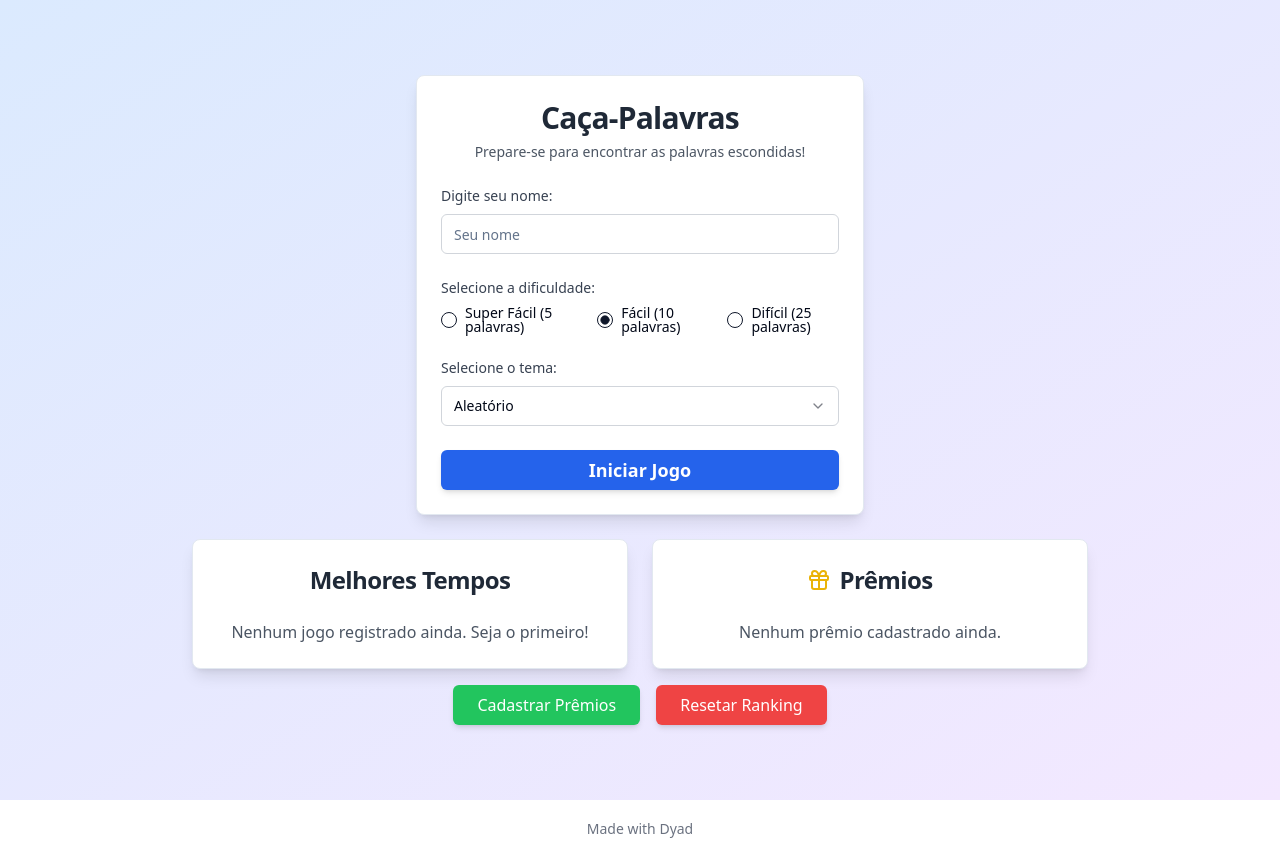
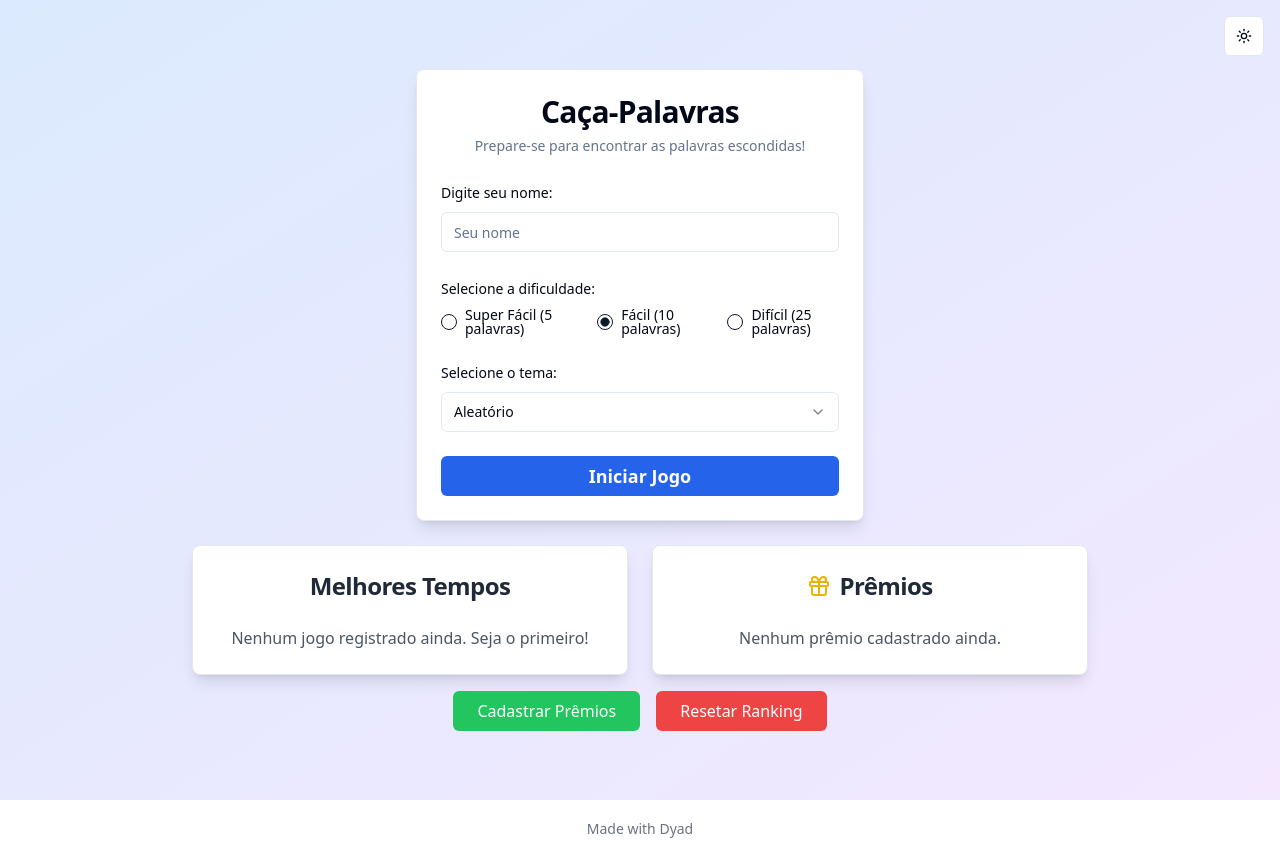
Before and after one commit to Dev-ICSN/Jogo-Ca-a-Palavras, a React (Vite) app: page / in a window 1280 px wide. Built offline with nearby package versions, Linux system fonts and the light colour scheme.

Commit message:
[dyad] Adicionando seletor de tema claro/escuro - wrote 6 file(s) + extra files edited outside of Dyad

```diff
--- a/src/components/WelcomeScreen.tsx
+++ b/src/components/WelcomeScreen.tsx
@@ -12,6 +12,7 @@ import Ranking from "@/components/Ranking";
 import PrizeList from "@/components/PrizeList";
 import { RankingEntry } from "@/utils/rankingStorage";
 import { Select, SelectContent, SelectItem, SelectTrigger, SelectValue } from "@/components/ui/select";
+import { ThemeToggle } from "@/components/theme-toggle";
 
 interface WelcomeScreenProps {
   onStartGame: (playerName: string, difficulty: "super-easy" | "easy" | "hard", theme: "kitchen" | "home" | "work" | "random") => void;
@@ -35,17 +36,20 @@ const WelcomeScreen: React.FC<WelcomeScreenProps> = ({ onStartGame, ranking, pri
   };
 
   return (
-    <div className="flex flex-col items-center justify-center min-h-screen bg-gradient-to-br from-blue-100 to-purple-100 p-4">
+    <div className="relative flex flex-col items-center justify-center min-h-screen bg-gradient-to-br from-blue-100 to-purple-100 p-4 dark:from-slate-900 dark:to-slate-950">
+      <div className="absolute top-4 right-4">
+        <ThemeToggle />
+      </div>
       <Card className="w-full max-w-md shadow-lg">
         <CardHeader className="text-center">
-          <CardTitle className="text-3xl font-bold text-gray-800">Caça-Palavras</CardTitle>
-          <CardDescription className="text-gray-600 mt-2">
+          <CardTitle className="text-3xl font-bold">Caça-Palavras</CardTitle>
+          <CardDescription className="mt-2">
             Prepare-se para encontrar as palavras escondidas!
           </CardDescription>
         </CardHeader>
         <CardContent className="space-y-6">
           <div className="space-y-2">
-            <Label htmlFor="playerName" className="block text-sm font-medium text-gray-700">
+            <Label htmlFor="playerName">
               Digite seu nome:
             </Label>
             <Input
@@ -54,7 +58,6 @@ const WelcomeScreen: React.FC<WelcomeScreenProps> = ({ onStartGame, ranking, pri
               placeholder="Seu nome"
               value={playerName}
               onChange={(e) => setPlayerName(e.target.value)}
-              className="w-full p-3 border border-gray-300 rounded-md focus:ring-2 focus:ring-blue-500 focus:border-blue-500"
               onKeyPress={(e) => {
                 if (e.key === 'Enter') {
                   handleStartGame();
@@ -63,7 +66,7 @@ const WelcomeScreen: React.FC<WelcomeScreenProps> = ({ onStartGame, ranking, pri
             />
           </div>
           <div className="space-y-2">
-            <Label className="block text-sm font-medium text-gray-700">
+            <Label>
               Selecione a dificuldade:
             </Label>
             <RadioGroup
@@ -86,11 +89,11 @@ const WelcomeScreen: React.FC<WelcomeScreenProps> = ({ onStartGame, ranking, pri
             </RadioGroup>
           </div>
           <div className="space-y-2">
-            <Label htmlFor="theme-select" className="block text-sm font-medium text-gray-700">
+            <Label htmlFor="theme-select">
               Selecione o tema:
             </Label>
             <Select onValueChange={(value: "kitchen" | "home" | "work" | "random") => setTheme(value)} defaultValue="random">
-              <SelectTrigger id="theme-select" className="w-full p-3 border border-gray-300 rounded-md focus:ring-2 focus:ring-blue-500 focus:border-blue-500">
+              <SelectTrigger id="theme-select">
                 <SelectValue placeholder="Selecione um tema" />
               </SelectTrigger>
               <SelectContent>
@@ -103,7 +106,7 @@ const WelcomeScreen: React.FC<WelcomeScreenProps> = ({ onStartGame, ranking, pri
           </div>
           <Button
             onClick={handleStartGame}
-            className="w-full py-3 text-lg font-semibold bg-blue-600 hover:bg-blue-700 text-white rounded-md shadow-md transition-colors duration-200"
+            className="w-full py-3 text-lg font-semibold bg-blue-600 hover:bg-blue-700 text-white"
           >
             Iniciar Jogo
           </Button>
@@ -118,14 +121,14 @@ const WelcomeScreen: React.FC<WelcomeScreenProps> = ({ onStartGame, ranking, pri
       <div className="flex gap-4 mt-4">
         <Link to="/prizes">
           <Button
-            className="py-2 px-6 text-md bg-green-500 hover:bg-green-600 text-white rounded-md shadow-md transition-colors duration-200"
+            className="py-2 px-6 text-md bg-green-500 hover:bg-green-600 text-white"
           >
             Cadastrar Prêmios
           </Button>
         </Link>
         <Button
           onClick={onClearRanking}
-          className="py-2 px-6 text-md bg-red-500 hover:bg-red-600 text-white rounded-md shadow-md transition-colors duration-200"
+          className="py-2 px-6 text-md bg-red-500 hover:bg-red-600 text-white"
         >
           Resetar Ranking
         </Button>
--- /dev/null
+++ b/src/components/theme-provider.tsx
@@ -0,0 +1,9 @@
+"use client"
+
+import * as React from "react"
+import { ThemeProvider as NextThemesProvider } from "next-themes"
+import { type ThemeProviderProps } from "next-themes/dist/types"
+
+export function ThemeProvider({ children, ...props }: ThemeProviderProps) {
+  return <NextThemesProvider {...props}>{children}</NextThemesProvider>
+}
--- /dev/null
+++ b/src/components/theme-toggle.tsx
@@ -0,0 +1,40 @@
+"use client"
+
+import * as React from "react"
+import { Moon, Sun } from "lucide-react"
+import { useTheme } from "next-themes"
+
+import { Button } from "@/components/ui/button"
+import {
+  DropdownMenu,
+  DropdownMenuContent,
+  DropdownMenuItem,
+  DropdownMenuTrigger,
+} from "@/components/ui/dropdown-menu"
+
+export function ThemeToggle() {
+  const { setTheme } = useTheme()
+
+  return (
+    <DropdownMenu>
+      <DropdownMenuTrigger asChild>
+        <Button variant="outline" size="icon">
+          <Sun className="h-[1.2rem] w-[1.2rem] rotate-0 scale-100 transition-all dark:-rotate-90 dark:scale-0" />
+          <Moon className="absolute h-[1.2rem] w-[1.2rem] rotate-90 scale-0 transition-all dark:rotate-0 dark:scale-100" />
+          <span className="sr-only">Toggle theme</span>
+        </Button>
+      </DropdownMenuTrigger>
+      <DropdownMenuContent align="end">
+        <DropdownMenuItem onClick={() => setTheme("light")}>
+          Claro
+        </DropdownMenuItem>
+        <DropdownMenuItem onClick={() => setTheme("dark")}>
+          Escuro
+        </DropdownMenuItem>
+        <DropdownMenuItem onClick={() => setTheme("system")}>
+          Sistema
+        </DropdownMenuItem>
+      </DropdownMenuContent>
+    </DropdownMenu>
+  )
+}
--- a/src/main.tsx
+++ b/src/main.tsx
@@ -1,5 +1,10 @@
 import { createRoot } from "react-dom/client";
 import App from "./App.tsx";
 import "./globals.css";
+import { ThemeProvider } from "@/components/theme-provider";
 
-createRoot(document.getElementById("root")!).render(<App />);
+createRoot(document.getElementById("root")!).render(
+  <ThemeProvider attribute="class" defaultTheme="system" enableSystem>
+    <App />
+  </ThemeProvider>
+);
--- a/src/pages/Prizes.tsx
+++ b/src/pages/Prizes.tsx
@@ -9,6 +9,7 @@ import { Label } from "@/components/ui/label";
 import { getPrizes, savePrizes } from "@/utils/prizeStorage";
 import { showSuccess } from "@/utils/toast";
 import { ArrowLeft } from "lucide-react";
+import { ThemeToggle } from "@/components/theme-toggle";
 
 const Prizes = () => {
   const [prizes, setPrizes] = useState<string[]>(Array(5).fill(""));
@@ -29,18 +30,21 @@ const Prizes = () => {
   };
 
   return (
-    <div className="flex flex-col items-center justify-center min-h-screen bg-gradient-to-br from-green-100 to-blue-100 p-4">
+    <div className="relative flex flex-col items-center justify-center min-h-screen bg-gradient-to-br from-green-100 to-blue-100 p-4 dark:from-slate-900 dark:to-slate-950">
+      <div className="absolute top-4 right-4">
+        <ThemeToggle />
+      </div>
       <Card className="w-full max-w-lg shadow-lg">
         <CardHeader className="text-center">
-          <CardTitle className="text-3xl font-bold text-gray-800">Cadastrar Prêmios</CardTitle>
-          <CardDescription className="text-gray-600 mt-2">
+          <CardTitle className="text-3xl font-bold">Cadastrar Prêmios</CardTitle>
+          <CardDescription className="mt-2">
             Defina os prêmios para os 5 primeiros colocados no ranking.
           </CardDescription>
         </CardHeader>
         <CardContent className="space-y-6">
           {prizes.map((prize, index) => (
             <div key={index} className="space-y-2">
-              <Label htmlFor={`prize-${index}`} className="block text-sm font-medium text-gray-700">
+              <Label htmlFor={`prize-${index}`}>
                 {index + 1}º Lugar
               </Label>
               <Input
@@ -49,13 +53,12 @@ const Prizes = () => {
                 placeholder={`Prêmio para o ${index + 1}º lugar`}
                 value={prize}
                 onChange={(e) => handlePrizeChange(index, e.target.value)}
-                className="w-full p-3 border border-gray-300 rounded-md focus:ring-2 focus:ring-green-500 focus:border-green-500"
               />
             </div>
           ))}
           <Button
             onClick={handleSaveChanges}
-            className="w-full py-3 text-lg font-semibold bg-green-600 hover:bg-green-700 text-white rounded-md shadow-md transition-colors duration-200"
+            className="w-full py-3 text-lg font-semibold bg-green-600 hover:bg-green-700 text-white"
           >
             Salvar Prêmios
           </Button>
```
Also changed, not shown: src/components/WordSearchGame.tsx (+16 -12 lines), 3 other files (tests, documents, lock files or other folders).
